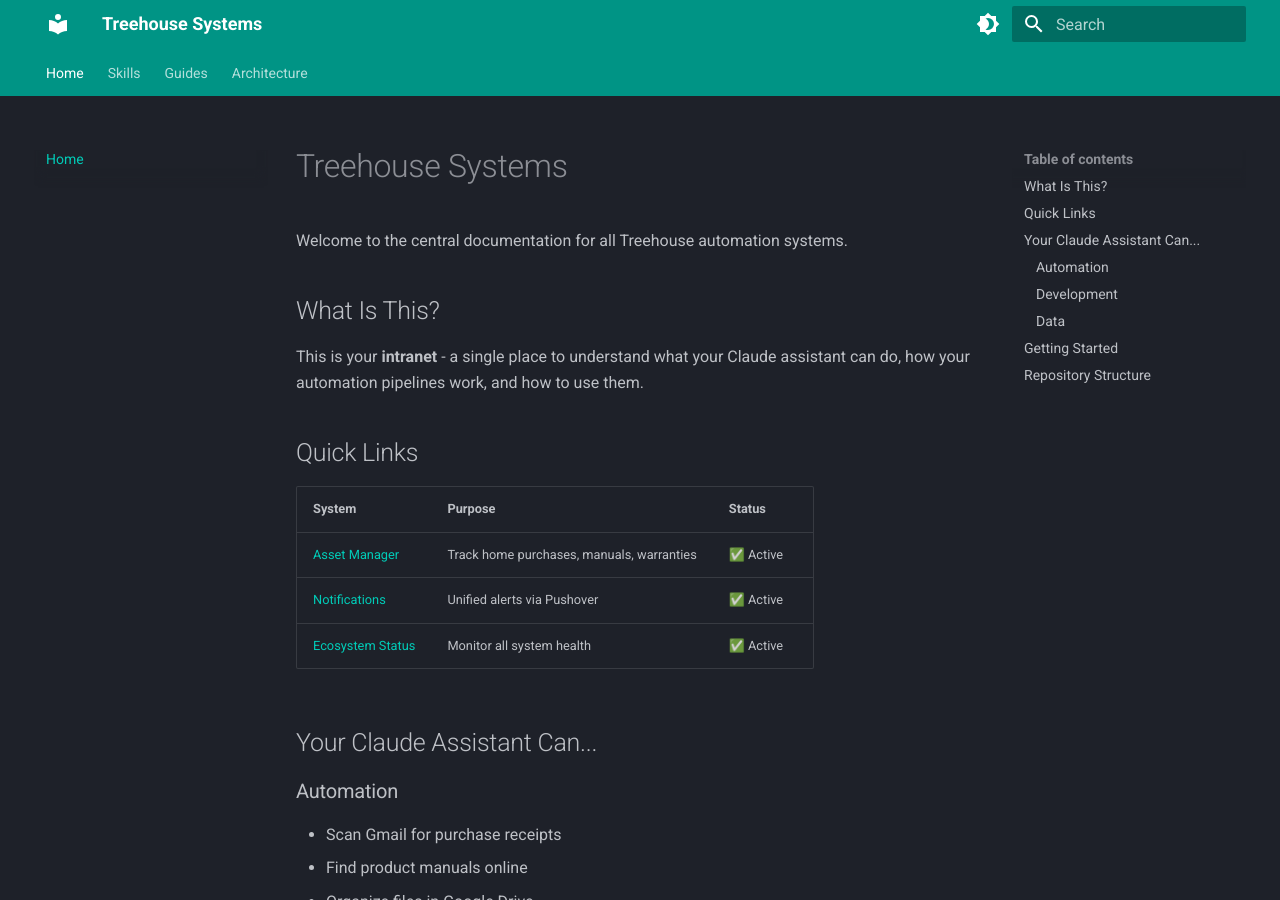
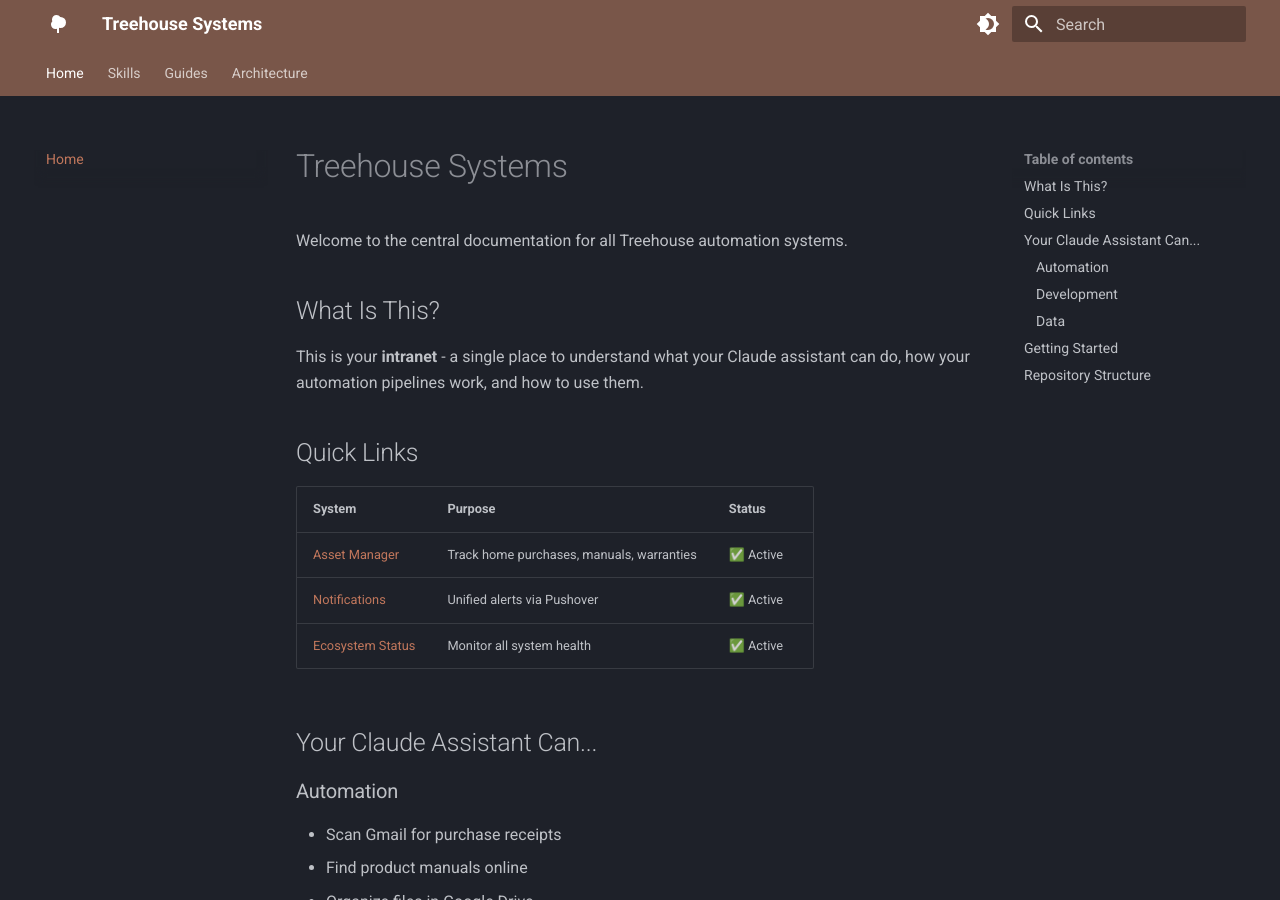
Before and after one commit to pqsoccerboy17/claude-skills, an MkDocs documentation site: the page built from docs/index.md, in a window 1280 px wide and 900 px high. Built offline with MkDocs 1.6.1 and Material for MkDocs 9.7.7, drawn with Linux system fonts in a browser that asks for light colours.

Commit message:
style: Update MkDocs theme with Treehouse brand colors
- Primary color: brown (natural wood aesthetic)
- Accent color: amber (warm highlights)
- Added tree logo icon

```diff
--- a/mkdocs.yml
+++ b/mkdocs.yml
@@ -6,17 +6,19 @@ theme:
   name: material
   palette:
     - scheme: slate
-      primary: teal
-      accent: cyan
+      primary: brown
+      accent: amber
       toggle:
         icon: material/brightness-4
         name: Switch to light mode
     - scheme: default
-      primary: teal
-      accent: cyan
+      primary: brown
+      accent: amber
       toggle:
         icon: material/brightness-7
         name: Switch to dark mode
+  icon:
+    logo: material/tree
   features:
     - navigation.instant
     - navigation.tracking
```
